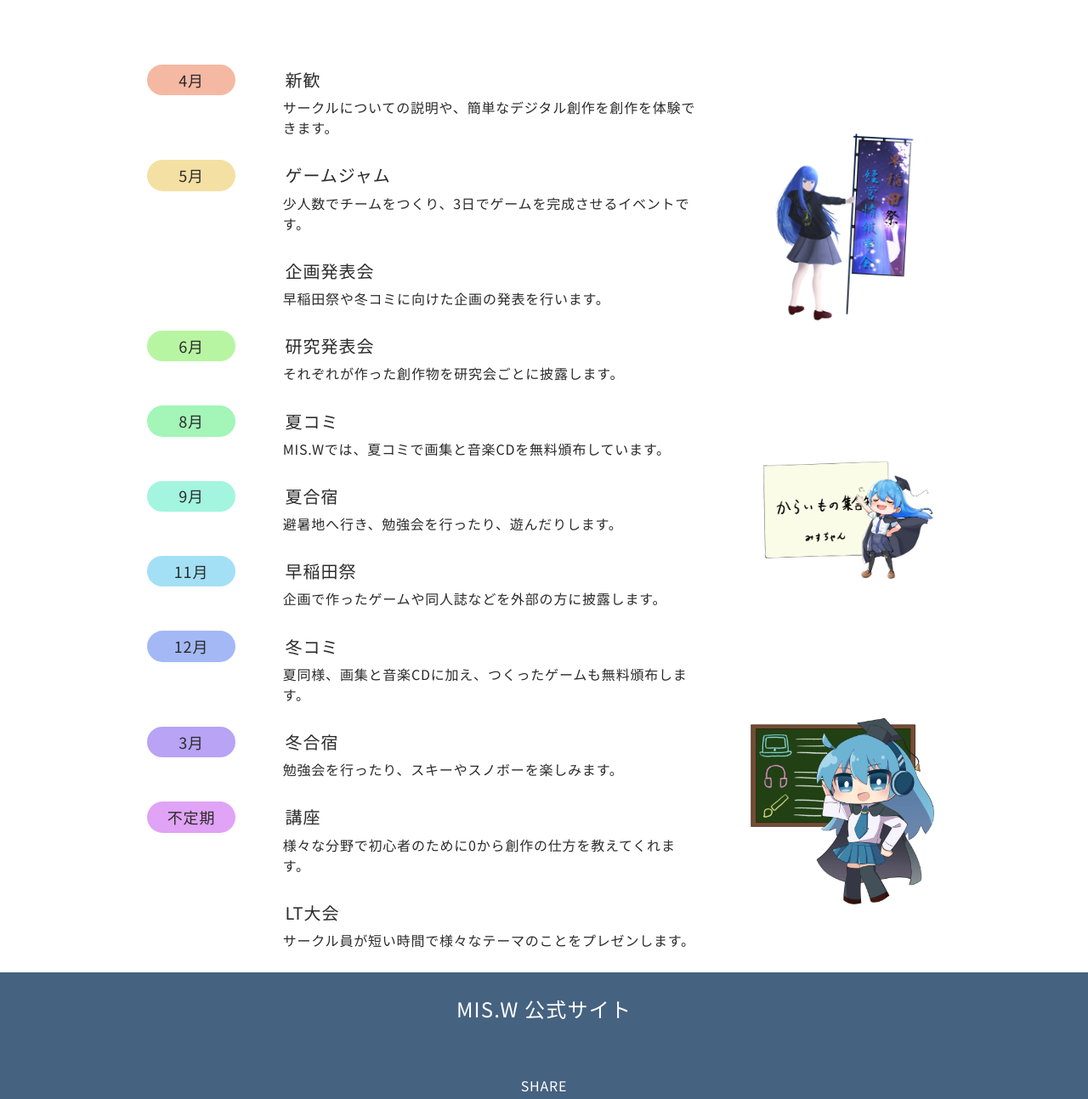
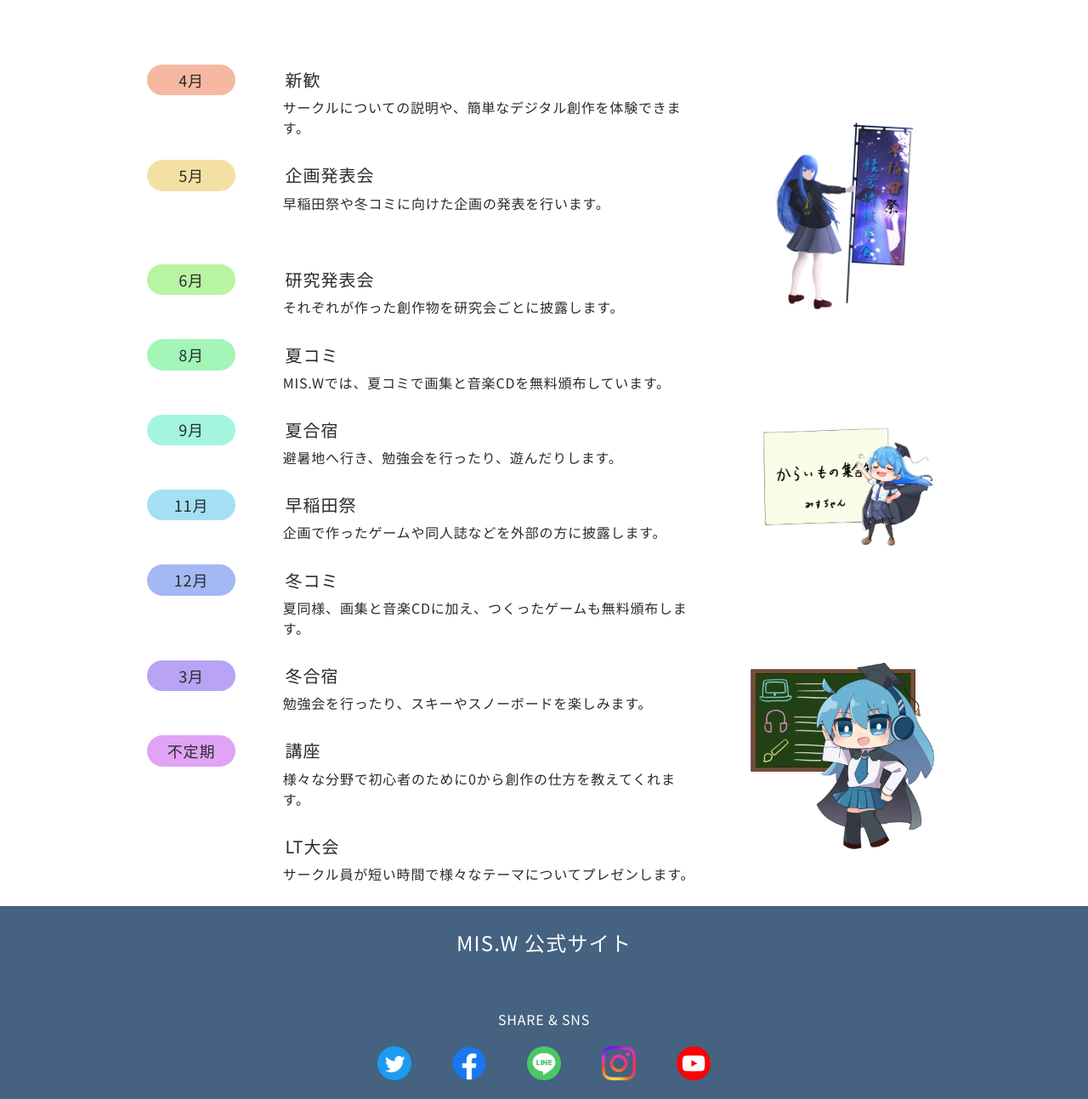
Before and after one commit to MISW/misw-jp, a website: page src/about.ejs in a window 1280 px wide. Shown: the part 1407-2700 px from the top of the page at 85% size. Drawn offline with nearby package versions, Linux system fonts and the light colour scheme; files that its build step writes are made by us from their sources; a web font is replaced by a local one.

Commit message:
chore: add SNS links (#284)
# プルリクエストを行う前に、以下のことを確認してください。

- [x] コードのフォーマットを行いましたか？
- [x] エラーや警告を出さずに、正しくビルドされることを確認しましたか？
- [x] 様々なブラウザ・OS・解像度でテストを行い、すべて正常に表示されましたか？
- [x] サイズが 25 MiB を超えるファイルが存在しませんか？
- [ ] 画像ファイルや動画ファイルには AVIF や AV1 等の軽量なコーデックを利用していますか？
- [ ] ライセンス感染するパッケージやライブラリ等を使用していませんか？ (例: GNU GPL・CC BY-SA)
- [ ] サインオフを行いましたか？ (例: Signed-off-by: mischan <miswchan@misw.jp> )
- [ ] プルリクエストを送信したら、Web の担当者と SysAd の担当者に、コードレビューをリクエストしてください。

# プルリクエストの内容を以下に記載してください。

# 特筆すべき内容があれば以下に記載してください。

```diff
--- a/src/about.ejs
+++ b/src/about.ejs
@@ -38,21 +38,21 @@
                     <td>新歓</td>
                   </tr>
                   <tr>
-                    <td colspan="2">サークルについての説明や、簡単なデジタル創作を創作を体験できます。</td>
+                    <td colspan="2">サークルについての説明や、簡単なデジタル創作を体験できます。</td>
                   </tr>
                   <tr>
                     <td>5月</td>
-                    <td>ゲームジャム</td>
-                  </tr>
-                  <tr>
-                    <td colspan="2">少人数でチームをつくり、3日でゲームを完成させるイベントです。</td>
-                  </tr>
-                  <tr>
-                    <td class="no-backcolor"></td>
                     <td>企画発表会</td>
                   </tr>
                   <tr>
                     <td colspan="2">早稲田祭や冬コミに向けた企画の発表を行います。</td>
+                  </tr>
+                  <tr>
+                    <td class="no-backcolor"></td>
+                    <td></td>
+                  </tr>
+                  <tr>
+                    <td colspan="2"></td>
                   </tr>
                   <tr>
                     <td>6月</td>
@@ -94,7 +94,7 @@
                     <td>冬合宿</td>
                   </tr>
                   <tr>
-                    <td colspan="2">勉強会を行ったり、スキーやスノボーを楽しみます。</td>
+                    <td colspan="2">勉強会を行ったり、スキーやスノーボードを楽しみます。</td>
                   </tr>
                   <tr>
                     <td>不定期</td>
@@ -108,7 +108,7 @@
                     <td>LT大会</td>
                   </tr>
                   <tr>
-                    <td colspan="2">サークル員が短い時間で様々なテーマのことをプレゼンします。</td>
+                    <td colspan="2">サークル員が短い時間で様々なテーマについてプレゼンします。</td>
                   </tr>
                 </table>
               </div>
--- a/src/components/_footer.ejs
+++ b/src/components/_footer.ejs
@@ -5,7 +5,7 @@
       <!-- credits -->
     </div>
     <div class="social-area-syncer main-content-center">
-      <p>SHARE</p>
+      <p>SHARE & SNS</p>
       <ul class="flex">
         <li>
           <a
@@ -25,6 +25,16 @@
             <img src="img/logo-line.webp" alt="LINEシェアボタン" />
           </a>
         </li>
+        <li>
+          <a href="https://www.instagram.com/misw.info/" target="_blank" rel="noopener noreferrer">
+            <img src="img/logo-instagram.webp" alt="Instagram" />
+          </a>
+        </li>
+        <li>
+          <a href="https://www.youtube.com/user/miswvideo" target="_blank" rel="noopener noreferrer">
+            <img src="img/logo-youtube.webp" alt="Youtube" />
+          </a>
+        </li>
       </ul>
     </div>
     <div class="contact main-content-center">
```
Also changed, not shown: src/img/logo-instagram.webp (added), src/img/logo-youtube.webp (added).
